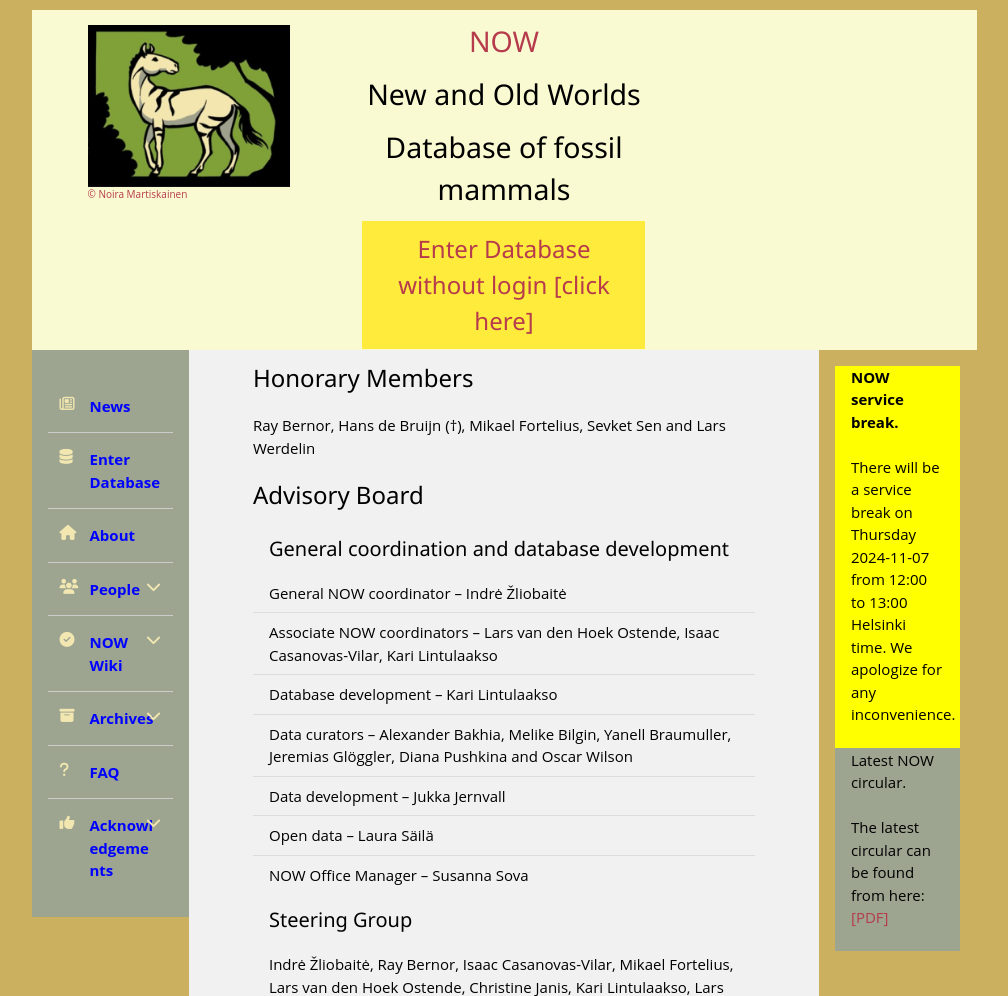
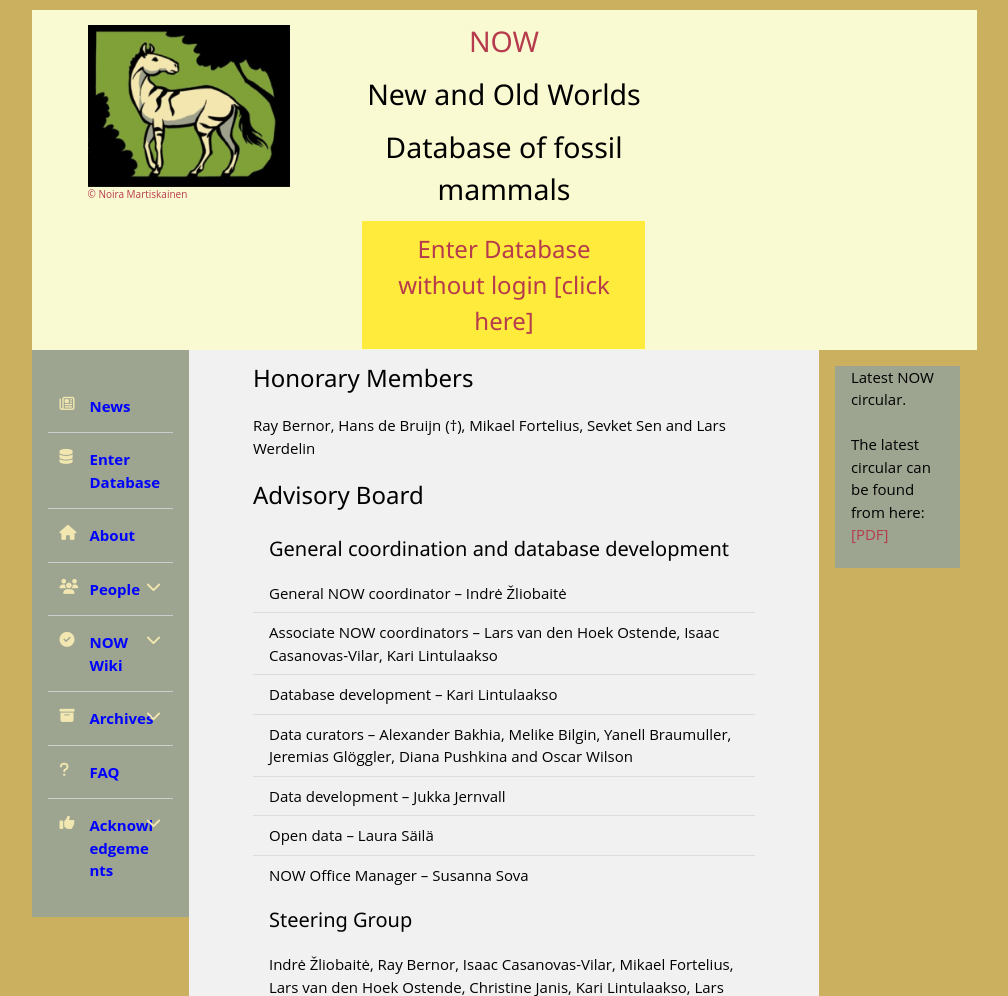
Before and after one commit to karilint/new_and_old_worlds, a Django app: template now/templates/board.html in a window 1280 px wide. Shown: the top 996 px of the page, without its empty margins (136-1144 px from the left). Run offline with Django 3.2, Linux system fonts and the light colour scheme; the template is opened without the code that fills it, so the values that code supplies are empty; some libraries are stand-ins or nearby versions.

Commit message:
Removed the maintenance info

```diff
--- a/now/templates/now_base_generic.html
+++ b/now/templates/now_base_generic.html
@@ -192,13 +192,6 @@
         <header>
           <h6 style="display:none;">Highlights</h6>
         </header>
-        <aside class="w3-container" style="background-color:yellow">
-          <p><b>NOW service break.</b>
-            <br>
-            <br>There will be a service break on Thursday 2024-11-07 from 12:00 to 13:00 Helsinki time. We apologize for any inconvenience.
-          </p>
-          <br>
-        </aside>
         <aside class="w3-container" style="background-color: #9DA590;">
           <p>Latest NOW circular.
             <br>
```
